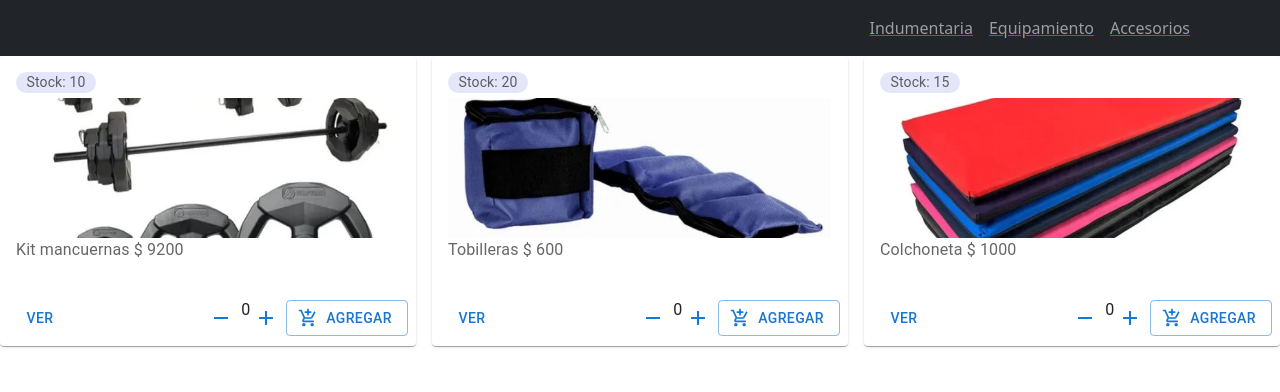
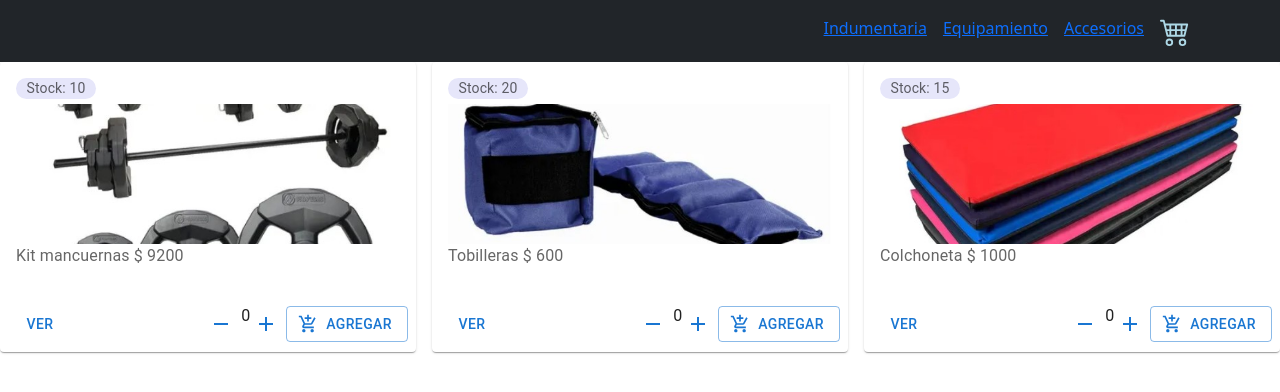
Before and after one commit to marioa1105/ecommerceReact, a React (Create React App) app in the folder ecommerce-react/: page / in a window 1280 px wide. Shown: the top 392 px of the page. Built offline with nearby package versions, Linux system fonts and the light colour scheme.

Commit message:
avance bootstrap

```diff
--- a/ecommerce-react/package.json
+++ b/ecommerce-react/package.json
@@ -11,9 +11,12 @@
     "@testing-library/react": "^11.2.7",
     "@testing-library/user-event": "^12.8.3",
     "bootstrap": "^5.1.3",
+    "bootstrap-icons": "^1.7.2",
     "react": "^17.0.2",
     "react-bootstrap": "^2.0.3",
+    "react-bootstrap-icons": "^1.7.2",
     "react-dom": "^17.0.2",
+    "react-icons": "^4.3.1",
     "react-router-dom": "^6.0.2",
     "react-scripts": "4.0.3",
     "web-vitals": "^1.1.2"
--- a/ecommerce-react/src/components/CartWidget/CartWidget.js
+++ b/ecommerce-react/src/components/CartWidget/CartWidget.js
@@ -1,9 +1,10 @@
 import React from 'react'
 import ShoppingCartOutlinedIcon from '@mui/icons-material/ShoppingCartOutlined';
+import {BsCart4} from 'react-icons/bs'
 const CartWidget = () => {
     return (
         <div>
-            <ShoppingCartOutlinedIcon color="primary" />
+            <BsCart4 size={30} color="lightblue"/>
         </div>
     );
 }
--- a/ecommerce-react/src/components/NavBar/NavBar.js
+++ b/ecommerce-react/src/components/NavBar/NavBar.js
@@ -17,15 +17,26 @@ export default () => {
                         </Navbar.Brand>
                     </Link>
                     <Nav className="justify-content-end">
-                        <Link to='/category/1'>
-                            <Nav.Link>Indumentaria</Nav.Link>
-                        </Link>
-                        <Link to="/category/2">
-                            <Nav.Link>Equipamiento</Nav.Link>
-                        </Link>
-                        <Link to='/category/3'>
-                            <Nav.Link>Accesorios</Nav.Link>
-                        </Link>
+
+                        <Nav.Link>
+                            <Link to='/category/1'>Indumentaria</Link>
+                        </Nav.Link>
+
+                        <Nav.Link>
+                            <Link to="/category/2">Equipamiento</Link>
+                        </Nav.Link>
+
+                        <Nav.Link>
+                            <Link to='/category/3'>Accesorios</Link>
+
+                        </Nav.Link>
+
+                        <Nav.Link>
+                            <Link to='/category/3'>
+                                <CartWidget/>
+                            </Link>
+                        </Nav.Link>
+
                     </Nav>
                 </Container>
             </Navbar>
```
Also changed, not shown: 1 other file (tests, documents, lock files or other folders).
